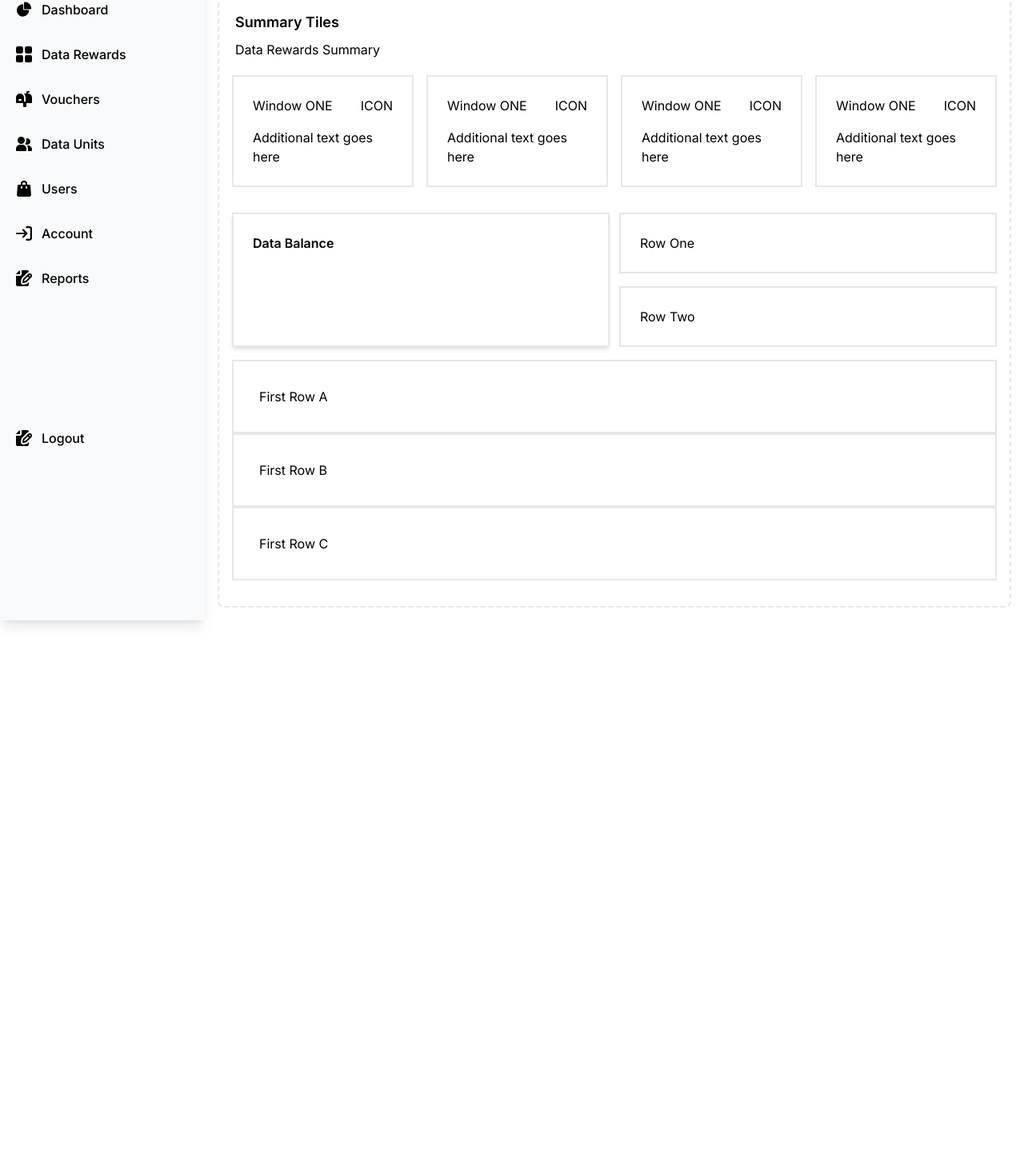
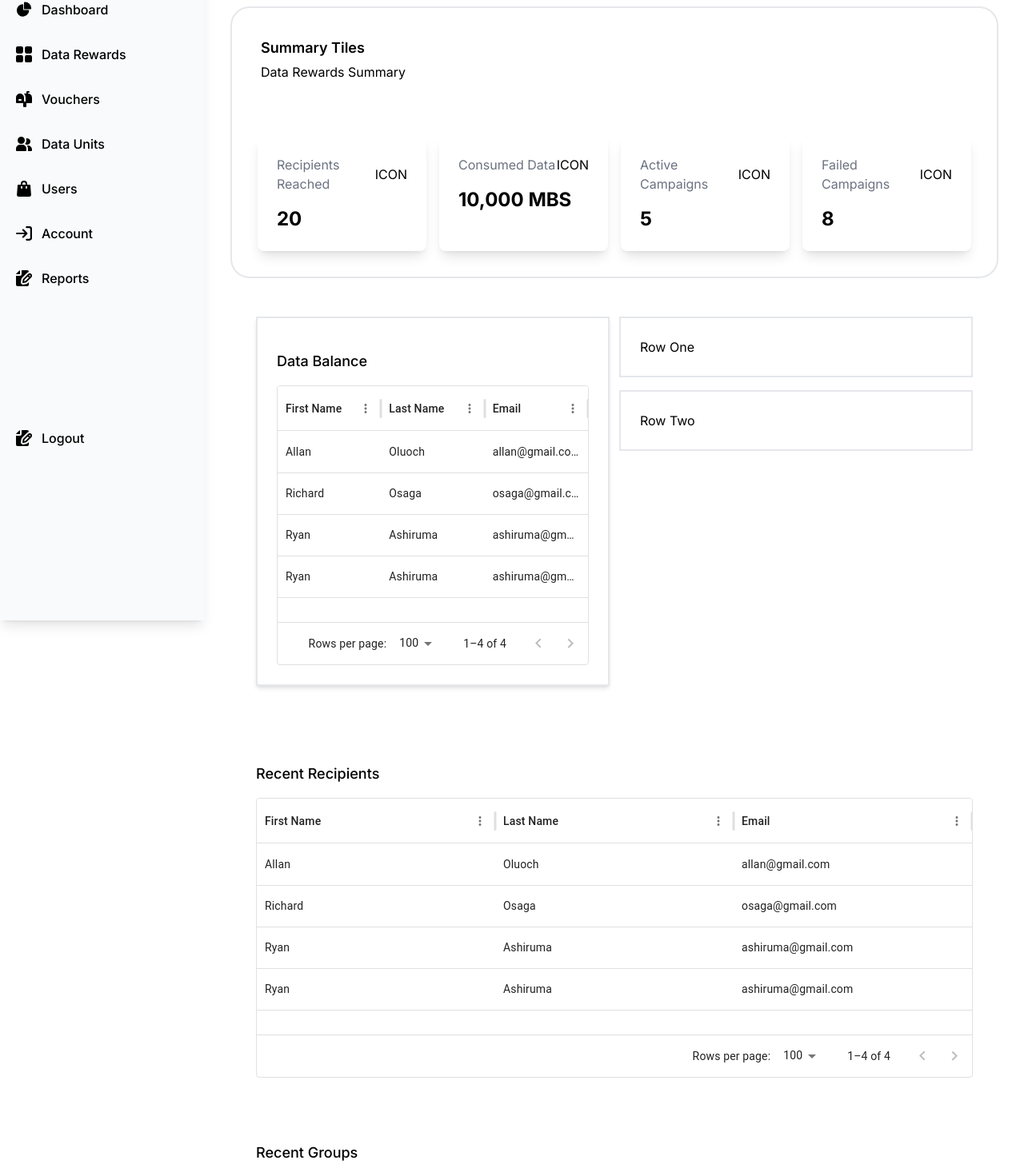
Before and after one commit to rosaga/PML_Frontend_V2, a Next.js app: page /apps/1/dashboard in a window 1280 px wide. Shown: the part 24-1490 px from the top of the page at 80% size. Before the commit the page ends 800 px from the top, so only its background shows below. Built offline with nearby package versions, Linux system fonts and the light colour scheme.

Commit message:
style dashboard

```diff
--- a/src/app/apps/[appId]/dashboard/page.tsx
+++ b/src/app/apps/[appId]/dashboard/page.tsx
@@ -1,53 +1,100 @@
 import Sidebar from "@/components/sidebar/sidebar";
 import React from "react";
+import { DataGrid, GridRowsProp, GridColDef } from "@mui/x-data-grid";
 
 const Dashboard = () => {
+  const rows: GridRowsProp = [
+    {
+      id: 1,
+      first_name: "Allan",
+      last_name: "Oluoch",
+      email: "allan@gmail.com",
+    },
+    {
+      id: 2,
+      first_name: "Richard",
+      last_name: "Osaga",
+      email: "osaga@gmail.com",
+    },
+    {
+      id: 3,
+      first_name: "Victor",
+      last_name: "Siderra",
+      email: "siderra@gmail.com",
+    },
+    {
+      id: 3,
+      first_name: "Ryan",
+      last_name: "Ashiruma",
+      email: "ashiruma@gmail.com",
+    },
+  ];
+
+  const columns: GridColDef[] = [
+    { field: "first_name", headerName: "First Name", flex: 1 },
+    { field: "last_name", headerName: "Last Name", flex: 1 },
+    { field: "email", headerName: "Email", flex: 1 },
+  ];
+
   return (
     <div className="p-4 sm:ml-64 h-screen ">
-      <div className="p-4 border-2 border-gray-200 h-full border-dashed rounded-lg dark:border-gray-700">
+      <div className="p-4 h-full rounded-lg dark:border-gray-700">
         <div className="flex flex-col h-full">
+          <div className="border-2 rounded-3xl">
+            <div className="p-8">
               <p className="m-1 font-semibold text-lg">Summary Tiles</p>
               <p className="m-1 text-md">Data Rewards Summary</p>
-          <div className="grid grid-cols-4 gap-4 my-4">
-            <div className="border-2 p-6 flex flex-col">
+            </div>
+
+            <div className="grid grid-cols-4 gap-4 p-8">
+              <div className="border-1 shadow-lg rounded-lg p-6 flex flex-col">
                 <div className="flex justify-between items-center mb-4">
-                <div>Window ONE</div>
+                  <div className="text-gray-500">Recipients Reached</div>
                   <div>
                     <span>ICON</span>
                   </div>
                 </div>
-              <div>Additional text goes here</div>
+                <div className="text-2xl font-bold">20</div>
               </div>
-            <div className="border-2 p-6 flex flex-col">
+              <div className="border-1 shadow-lg rounded-lg p-6 flex flex-col">
                 <div className="flex justify-between items-center mb-4">
-                <div>Window ONE</div>
+                  <div className="text-gray-500">Consumed Data</div>
                   <div>
                     <span>ICON</span>
                   </div>
                 </div>
-              <div>Additional text goes here</div>
+                <div className="text-2xl font-bold">10,000 MBS</div>
               </div>
-            <div className="border-2 p-6 flex flex-col">
+              <div className="border-1 shadow-lg rounded-lg p-6 flex flex-col">
                 <div className="flex justify-between items-center mb-4">
-                <div>Window ONE</div>
+                  <div className="text-gray-500">Active Campaigns</div>
                   <div>
                     <span>ICON</span>
                   </div>
                 </div>
-              <div>Additional text goes here</div>
+                <div className="text-2xl font-bold">5</div>
               </div>
-            <div className="border-2 p-6 flex flex-col">
+              <div className="border-1 shadow-lg rounded-lg p-6 flex flex-col">
                 <div className="flex justify-between items-center mb-4">
-                <div>Window ONE</div>
+                  <div className="text-gray-500">Failed Campaigns</div>
                   <div>
                     <span>ICON</span>
                   </div>
                 </div>
-              <div>Additional text goes here</div>
+                <div className="text-2xl font-bold">8</div>
               </div>
             </div>
-          <div className="grid grid-cols-2 gap-3 my-4">
-            <div className="border-2 shadow-md font-semibold text-md p-6">Data Balance</div>
+          </div>
+          <div className="grid grid-cols-2 gap-3 my-4 p-8">
+            <div className="border-2 shadow-md font-semibold text-md p-6">
+              <p className="mt-4 font-medium text-lg">Data Balance</p>
+
+              <div className="mt-4">
+                <div style={{ height: 350, width: "100%" }}>
+                  <DataGrid rows={rows} columns={columns} />
+                </div>
+              </div>
+            </div>
             <div className="flex flex-col gap-4">
               <div className="border-2 p-6">Row One</div>
               <div className="border-2 p-6">Row Two</div>
@@ -55,9 +102,33 @@ const Dashboard = () => {
           </div>
 
           <div className="flex flex-col">
-            <div className="border-2 p-8">First Row A</div>
-            <div className="border-2 p-8">First Row B</div>
-            <div className="border-2 p-8">First Row C</div>
+            <div className="p-8">
+              <p className="mt-4 font-medium text-lg">Recent Recipients</p>
+
+              <div className="mt-4">
+                <div style={{ height: 350, width: "100%" }}>
+                  <DataGrid rows={rows} columns={columns} />
+                </div>
+              </div>
+            </div>
+            <div className="p-8">
+              <p className="mt-4 font-medium text-lg">Recent Groups</p>
+
+              <div className="mt-4">
+                <div style={{ height: 350, width: "100%" }}>
+                  <DataGrid rows={rows} columns={columns} />
+                </div>
+              </div>
+            </div>
+            <div className="p-8">
+              <p className="mt-4 font-medium text-lg">Recent Campaigns</p>
+
+              <div className="mt-4">
+                <div style={{ height: 350, width: "100%" }}>
+                  <DataGrid rows={rows} columns={columns} />
+                </div>
+              </div>
+            </div>
           </div>
         </div>
       </div>
--- a/src/app/apps/[appId]/users/page.tsx
+++ b/src/app/apps/[appId]/users/page.tsx
@@ -11,20 +11,8 @@ import {
 } from "@material-ui/core";
 import SearchIcon from "@material-ui/icons/Search";
 
-// const useStyles = makeStyles(() => {
-//   return createStyles({
-//       search: {
-//           margin: "0",
-//           width: '340px',
-//           mt:'4px'
-//       },
-//   });
-// });
 
 const Users = () => {
-
-    // const { search } = useStyles();
-
 
   const rows: GridRowsProp = [
     {
@@ -87,32 +75,7 @@ const Users = () => {
           <div className="flex flex-col">
             <div className="p-8">
               <p className="mt-4 font-medium text-lg">Users</p>
-              <FormControl>
-                    <TextField
-                        size="small"
 
-                        placeholder='Search Customer'
-                        InputProps={{
-                            endAdornment: (
-                                <InputAdornment
-                                    position="start"
-                                    // onClick={handleClick}
-                                    style={{
-                                        cursor: 'pointer',
-                                        font:'Ubuntu',
-                                    }}
-                                >
-                                    <div className='bg-[#525456]  rounded-md  p-1.5 -mr-1.5 text-white' >
-                                        <SearchIcon fontSize='medium'/>
-                                    </div>
-                                </InputAdornment>
-                            ),
-                            disableUnderline: true,
-
-                            }}
-                            //  onKeyDown={handleKeyDown}
-                    />
-                </FormControl>
               <div className="mt-4">
               <div style={{ height: 350, width: "100%" }}>
                 <DataGrid rows={rows} columns={columns} />
```
Lines whose indentation alone changed are shown as unchanged.
